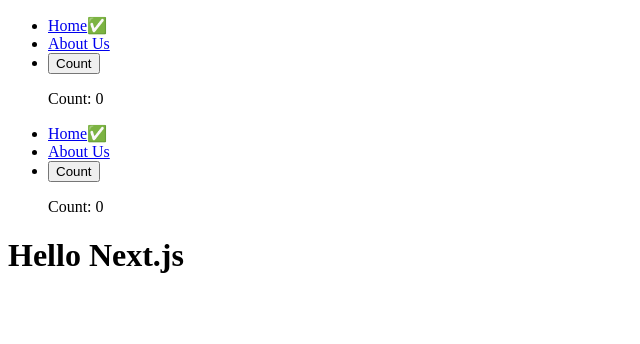
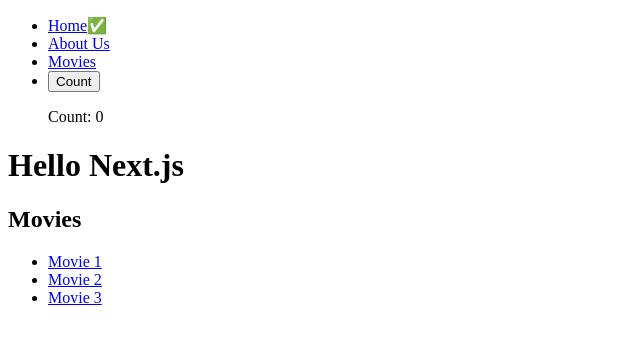
Before and after one commit to ralo-med/learn-nextJS14, a Next.js app: page / in a window 1280 px wide. Shown: the top 344 px of the page, without its empty margins (0-640 px from the left). Built offline with nearby package versions, Linux system fonts and the light colour scheme.

Commit message:
#Dynamic Routes

```diff
--- a/app/(home)/page.tsx
+++ b/app/(home)/page.tsx
@@ -1,10 +1,23 @@
-import Navigation from "../../components/navigation";
+import Link from "next/link";
 
 export default function Home() {
   return (
     <div>
-      <Navigation />
       <h1>Hello Next.js</h1>
+      <div>
+        <h2>Movies</h2>
+        <ul>
+          <li>
+            <Link href="/movies/1">Movie 1</Link>
+          </li>
+          <li>
+            <Link href="/movies/2">Movie 2</Link>
+          </li>
+          <li>
+            <Link href="/movies/3">Movie 3</Link>
+          </li>
+        </ul>
+      </div>
     </div>
   );
 }
--- a/components/navigation.tsx
+++ b/components/navigation.tsx
@@ -19,6 +19,10 @@
           {pathname === "/about-us" ? "✅" : ""}
         </li>
         <li>
+          <Link href="/movies/1">Movies</Link>
+          {pathname.startsWith("/movies") ? "✅" : ""}
+        </li>
+        <li>
           <button onClick={() => setCount(count + 1)}>Count</button>
           <p>Count: {count}</p>
         </li>
```
Also changed, not shown: app/(movies)/movies/[id]/page.tsx (added, +8 -0 lines).
